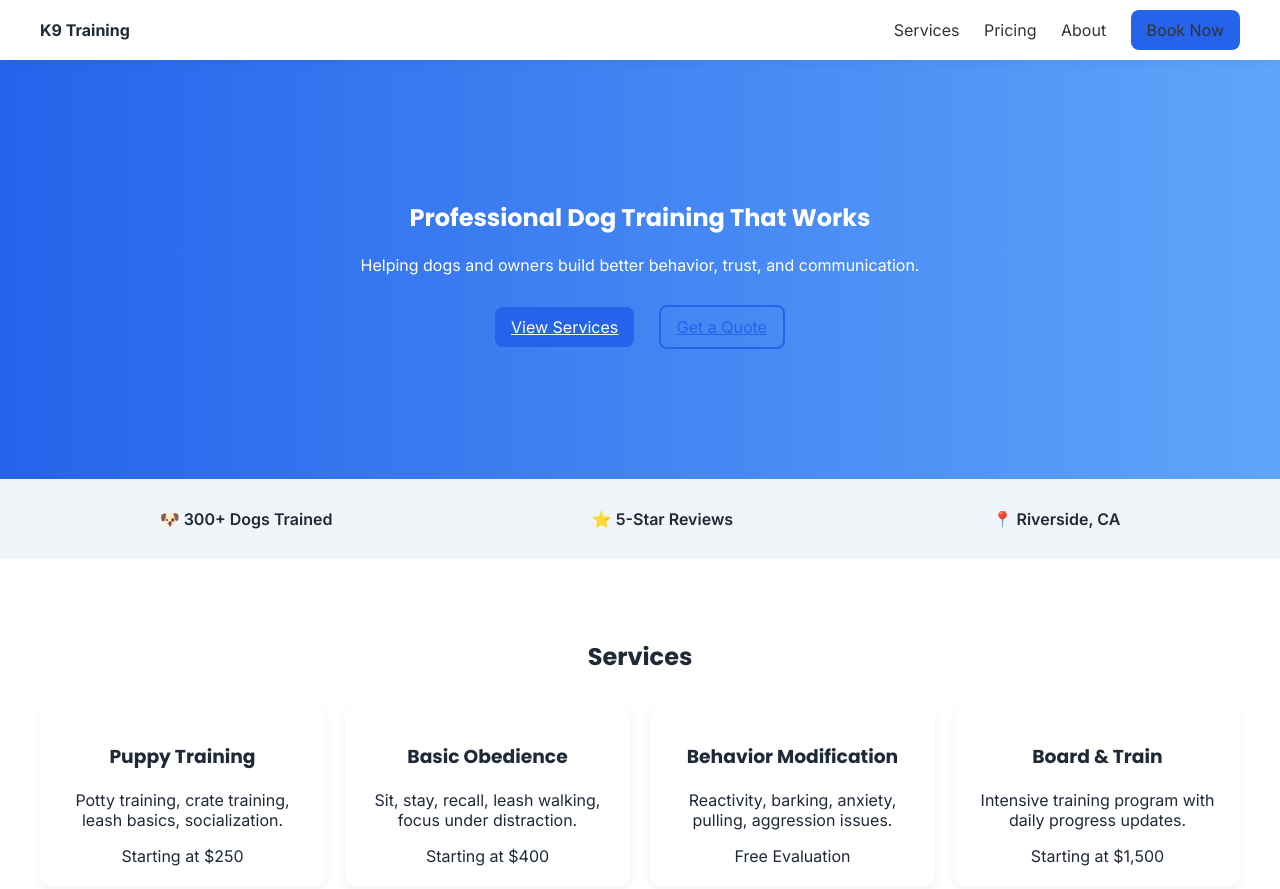
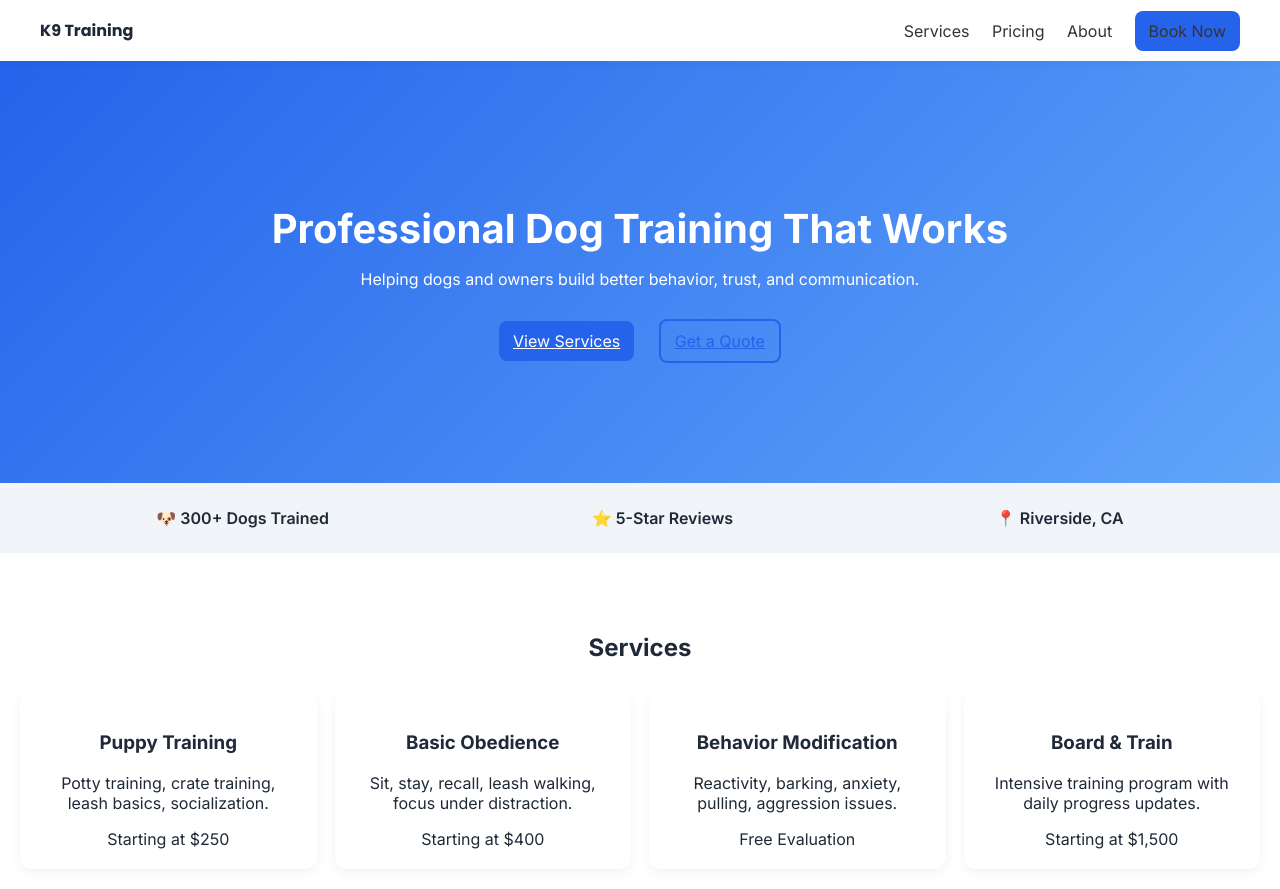
Before and after one commit to River863/wessmadek9, a plain HTML site: page index.html in a window 1280 px wide. Shown: the top 889 px of the page. Drawn offline with Linux system fonts and the light colour scheme.

Commit message:
Refactor CSS styles for navbar, buttons, and layout

```diff
--- a/style.css
+++ b/style.css
@@ -5,51 +5,55 @@ body {
   background: #ffffff;
 }
 
-h1, h2, h3 {
-  font-family: Poppins, sans-serif;
-}
-
 /* NAVBAR */
 .navbar {
   display: flex;
   justify-content: space-between;
-  padding: 20px 40px;
+  align-items: center;
+  padding: 18px 40px;
   background: white;
   position: sticky;
   top: 0;
   box-shadow: 0 2px 10px rgba(0,0,0,0.05);
 }
 
+.logo {
+  font-family: Poppins;
+  font-weight: 700;
+}
+
 .navbar a {
-  margin-left: 20px;
+  margin-left: 18px;
   text-decoration: none;
   color: #333;
 }
 
-.logo {
-  font-weight: 700;
-}
-
+/* BUTTONS */
 .btn {
   background: #2563eb;
   color: white;
-  padding: 10px 16px;
+  padding: 10px 14px;
   border-radius: 8px;
 }
 
 .btn-outline {
   border: 2px solid #2563eb;
-  padding: 10px 16px;
+  padding: 10px 14px;
   border-radius: 8px;
   color: #2563eb;
 }
 
 /* HERO */
 .hero {
-  background: linear-gradient(to right, #2563eb, #60a5fa);
+  background: linear-gradient(135deg, #2563eb, #60a5fa);
   color: white;
-  padding: 120px 40px;
   text-align: center;
+  padding: 110px 20px;
+}
+
+.hero h1 {
+  font-size: 40px;
+  margin-bottom: 10px;
 }
 
 .hero-buttons {
@@ -65,14 +69,14 @@ h1, h2, h3 {
 .stats {
   display: flex;
   justify-content: space-around;
-  padding: 30px;
+  padding: 25px;
   background: #f1f5f9;
   font-weight: 600;
 }
 
 /* SECTIONS */
 .section {
-  padding: 60px 40px;
+  padding: 60px 20px;
   text-align: center;
 }
 
@@ -80,18 +84,19 @@ h1, h2, h3 {
   background: #f8fafc;
 }
 
-/* CARDS */
+/* GRID */
 .grid {
   display: grid;
   grid-template-columns: repeat(auto-fit, minmax(220px, 1fr));
-  gap: 20px;
+  gap: 18px;
   margin-top: 30px;
 }
 
+/* CARDS */
 .card {
+  background: white;
   padding: 20px;
   border-radius: 12px;
-  background: white;
   box-shadow: 0 4px 12px rgba(0,0,0,0.05);
 }
 
@@ -101,7 +106,7 @@ table {
   border-collapse: collapse;
 }
 
-table td, table th {
+td, th {
   padding: 12px 20px;
   border-bottom: 1px solid #ddd;
 }
@@ -115,7 +120,7 @@ form {
 }
 
 input, textarea {
-  margin: 10px 0;
+  margin: 8px 0;
   padding: 12px;
   border: 1px solid #ccc;
   border-radius: 8px;
@@ -132,8 +137,9 @@ button {
 
 /* FOOTER */
 footer {
+  background: #111827;
+  color: white;
   text-align: center;
   padding: 20px;
-  background: #111827;
-  color: white;
+  margin-top: 40px;
 }
```
